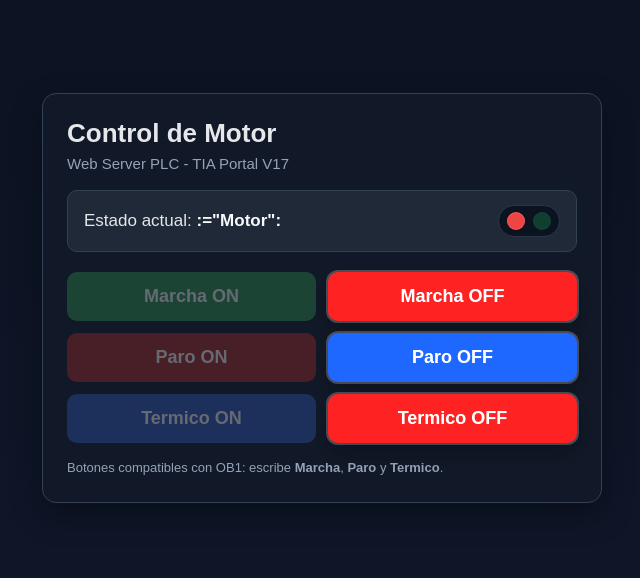
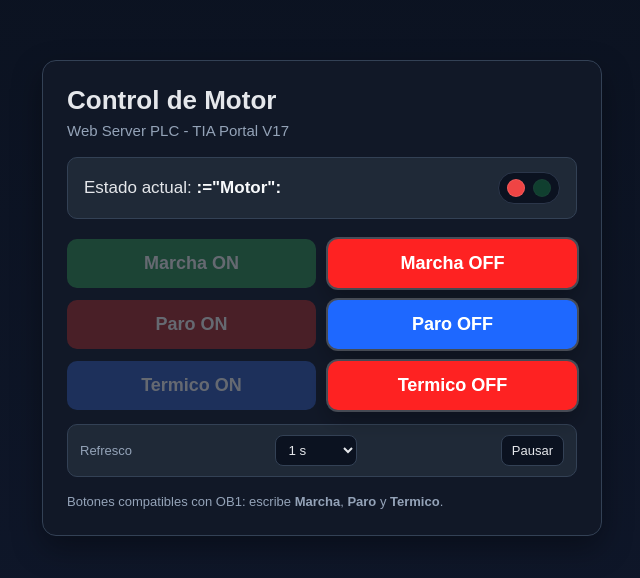
Before and after one commit to victorlgurrea/tiaPortalWebServer, a plain HTML site: page index.html in a window 1280 px wide. Shown: the part 102-680 px from the top of the page, without its empty margins (318-958 px from the left). Drawn offline with Linux system fonts and the light colour scheme.

Commit message:
Add refresh controls for interval and toggle

```diff
--- a/index.html
+++ b/index.html
@@ -178,6 +178,42 @@
       line-height: 1.4;
     }
 
+    .refresh-controls {
+      margin-top: 14px;
+      background: var(--card);
+      border: 1px solid var(--border);
+      border-radius: 10px;
+      padding: 10px 12px;
+      display: flex;
+      align-items: center;
+      justify-content: space-between;
+      gap: 10px;
+      flex-wrap: wrap;
+    }
+
+    .refresh-controls label {
+      font-size: 13px;
+      color: var(--muted);
+    }
+
+    .refresh-select {
+      background: #0b1220;
+      color: var(--text);
+      border: 1px solid var(--border);
+      border-radius: 8px;
+      padding: 6px 8px;
+    }
+
+    .refresh-toggle {
+      border: 1px solid var(--border);
+      border-radius: 8px;
+      background: #0b1220;
+      color: var(--text);
+      padding: 7px 10px;
+      cursor: pointer;
+      font-size: 13px;
+    }
+
     @media (max-width: 520px) {
       .actions {
         grid-template-columns: 1fr;
@@ -233,6 +269,16 @@
     <span id="paro-value" style="display:none">:="Paro":</span>
     <span id="termico-value" style="display:none">:="Termico":</span>
 
+    <div class="refresh-controls">
+      <label for="refresh-interval">Refresco</label>
+      <select id="refresh-interval" class="refresh-select">
+        <option value="500">500 ms</option>
+        <option value="1000" selected>1 s</option>
+        <option value="2000">2 s</option>
+      </select>
+      <button type="button" id="refresh-toggle" class="refresh-toggle">Pausar</button>
+    </div>
+
     <p class="help">
       Botones compatibles con OB1: escribe <b>Marcha</b>, <b>Paro</b> y <b>Termico</b>.
     </p>
@@ -243,6 +289,8 @@
       var motorElement = document.getElementById("motor-value");
       var redLight = document.getElementById("light-red");
       var greenLight = document.getElementById("light-green");
+      var refreshSelect = document.getElementById("refresh-interval");
+      var refreshToggle = document.getElementById("refresh-toggle");
 
       if (!motorElement || !redLight || !greenLight) {
         return;
@@ -296,6 +344,41 @@
       paintButtonState("marcha-value", "btn-marcha-on", "btn-marcha-off");
       paintButtonState("paro-value", "btn-paro-on", "btn-paro-off");
       paintButtonState("termico-value", "btn-termico-on", "btn-termico-off");
+
+      if (!refreshSelect || !refreshToggle) {
+        return;
+      }
+
+      var KEY_ENABLED = "awpRefreshEnabled";
+      var KEY_INTERVAL = "awpRefreshInterval";
+      var enabledStored = sessionStorage.getItem(KEY_ENABLED);
+      var intervalStored = sessionStorage.getItem(KEY_INTERVAL);
+      var refreshEnabled = enabledStored !== "0";
+      var refreshInterval = parseInt(intervalStored || "1000", 10);
+
+      if (refreshInterval !== 500 && refreshInterval !== 1000 && refreshInterval !== 2000) {
+        refreshInterval = 1000;
+      }
+
+      refreshSelect.value = String(refreshInterval);
+      refreshToggle.textContent = refreshEnabled ? "Pausar" : "Reanudar";
+
+      refreshSelect.addEventListener("change", function () {
+        refreshInterval = parseInt(refreshSelect.value, 10);
+        sessionStorage.setItem(KEY_INTERVAL, String(refreshInterval));
+      });
+
+      refreshToggle.addEventListener("click", function () {
+        refreshEnabled = !refreshEnabled;
+        sessionStorage.setItem(KEY_ENABLED, refreshEnabled ? "1" : "0");
+        refreshToggle.textContent = refreshEnabled ? "Pausar" : "Reanudar";
+      });
+
+      setTimeout(function () {
+        if (refreshEnabled) {
+          window.location.reload();
+        }
+      }, refreshInterval);
     })();
   </script>
 </body>
```
